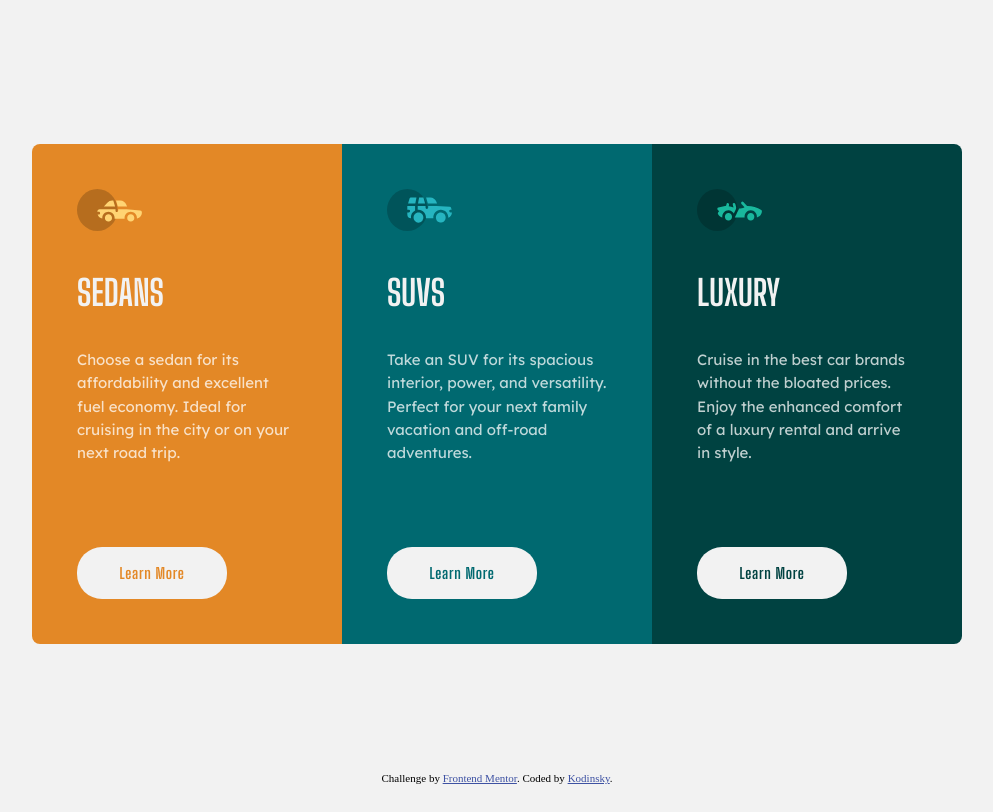
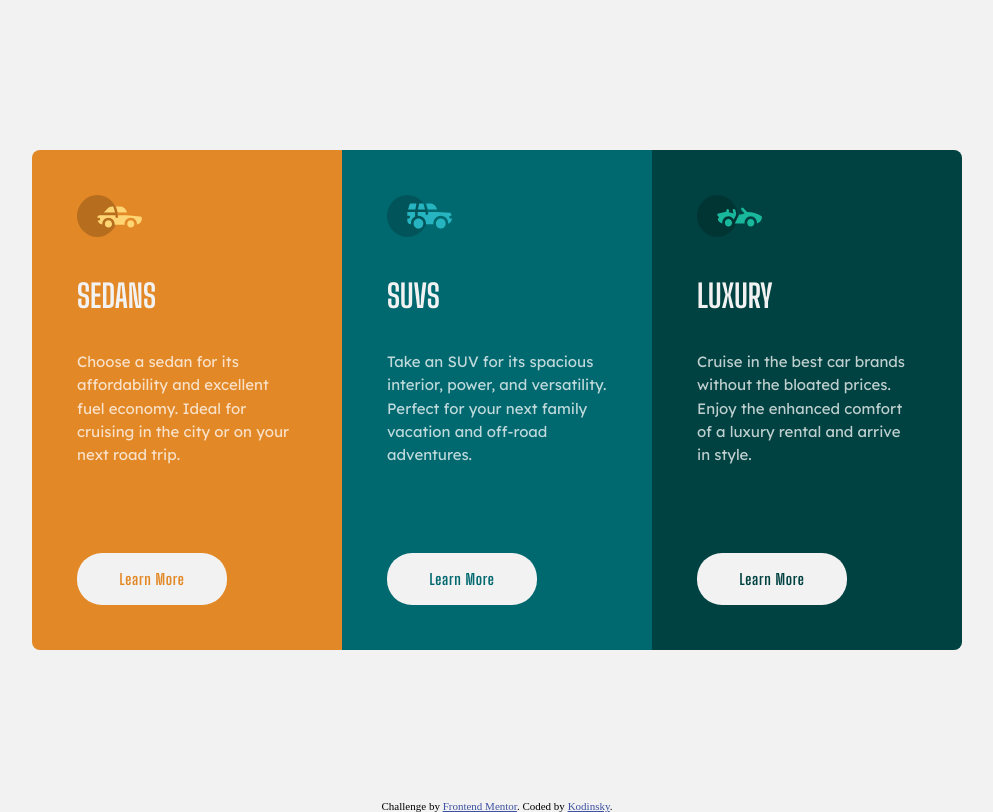
Before and after one commit to Kodinski/3-column-preview-card, a plain HTML site: page index.html in a window 1280 px wide. Shown: the whole page, without its empty margins (143-1136 px from the left). Drawn offline with Linux system fonts and the light colour scheme.

Commit message:
undo main attribution

```diff
--- a/index.html
+++ b/index.html
@@ -17,7 +17,6 @@
     <!-- Feel free to remove these styles or customise in your own stylesheet 👍 -->
     <style>
       .attribution {
-        bottom:0;
         font-size: 11px;
         text-align: center;
       }
@@ -72,12 +71,12 @@
           <button class="more_btn">Learn More</button>
         </div>
       </div>
-      <div class="attribution">
-        Challenge by
-        <a href="https://www.frontendmentor.io?ref=challenge" target="_blank"
-          >Frontend Mentor</a
-        >. Coded by <a href="https://github.com/Kodinski">Kodinsky</a>.
-      </div>
     </main>
+    <div class="attribution">
+      Challenge by
+      <a href="https://www.frontendmentor.io?ref=challenge" target="_blank"
+        >Frontend Mentor</a
+      >. Coded by <a href="https://github.com/Kodinski">Kodinsky</a>.
+    </div>
   </body>
 </html>
--- a/style.css
+++ b/style.css
@@ -17,8 +17,6 @@ main {
   height: 100%;
   display: flex;
   align-items: center;
-  justify-content: center;
-  flex-direction: column;
 }
 
 #card_container {
@@ -53,7 +51,7 @@ main {
   font-family: "Big Shoulders Display", Arial;
   margin-top: 40px;
   color: hsl(0, 0%, 95%);
-  font-size: 2.2em;
+  font-size: 2em;
 }
 
 .card p {
@@ -134,7 +132,6 @@ main {
     padding: 45px;
     max-width: 310px;
     height:100%;
-    max-height:500px;
   }
 
   .card img {
```
